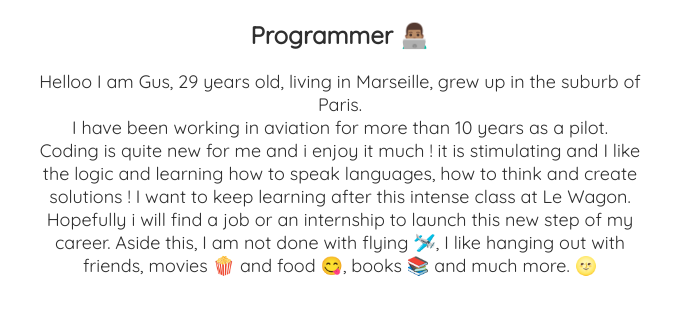
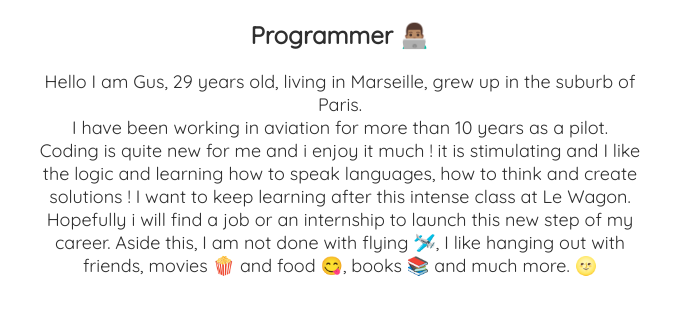
Before and after one commit to gusklt/profile, a plain HTML site: page index.html in a window 1280 px wide. Shown: the part 255-564 px from the top of the page, 300-980 px from the left. Drawn offline with Linux system fonts and the light colour scheme.

Commit message:
Everything working good

```diff
--- a/index.html
+++ b/index.html
@@ -15,7 +15,7 @@
         <h1>Augustin</h1>
         <img src="images/D45A8FA8-5C83-4BF8-96B8-324635A6A663_1_105_c.jpeg" class="avatar" alt="picture of Augustin">
         <h2>Programmer 👨🏽‍💻</h2>
-        <p>Helloo I am Gus, 29 years old, living in Marseille, grew up in the suburb of Paris.<br>
+        <p>Hello I am Gus, 29 years old, living in Marseille, grew up in the suburb of Paris.<br>
           I have been working in aviation for more than 10 years as a pilot.<br>
           Coding is quite new for me and i enjoy it much !
           it is stimulating and I like the logic and learning how to speak languages,
```
